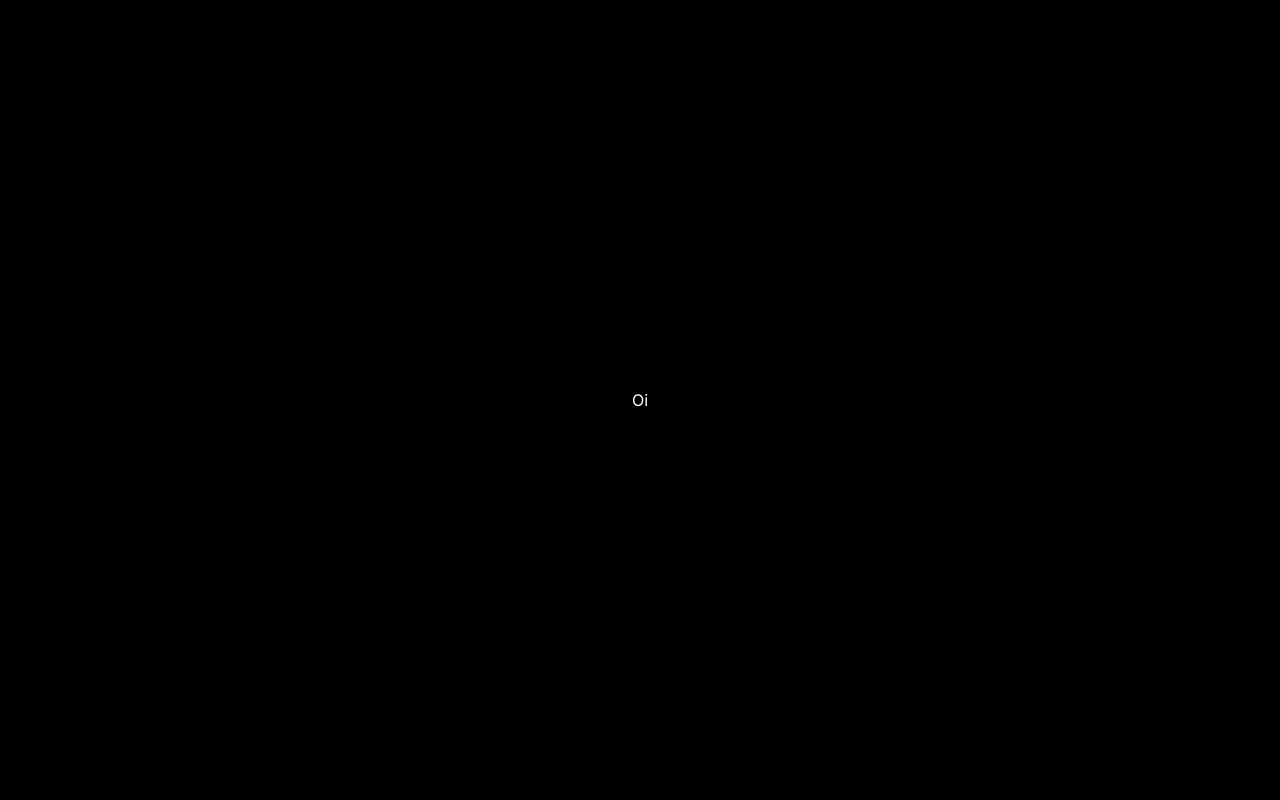
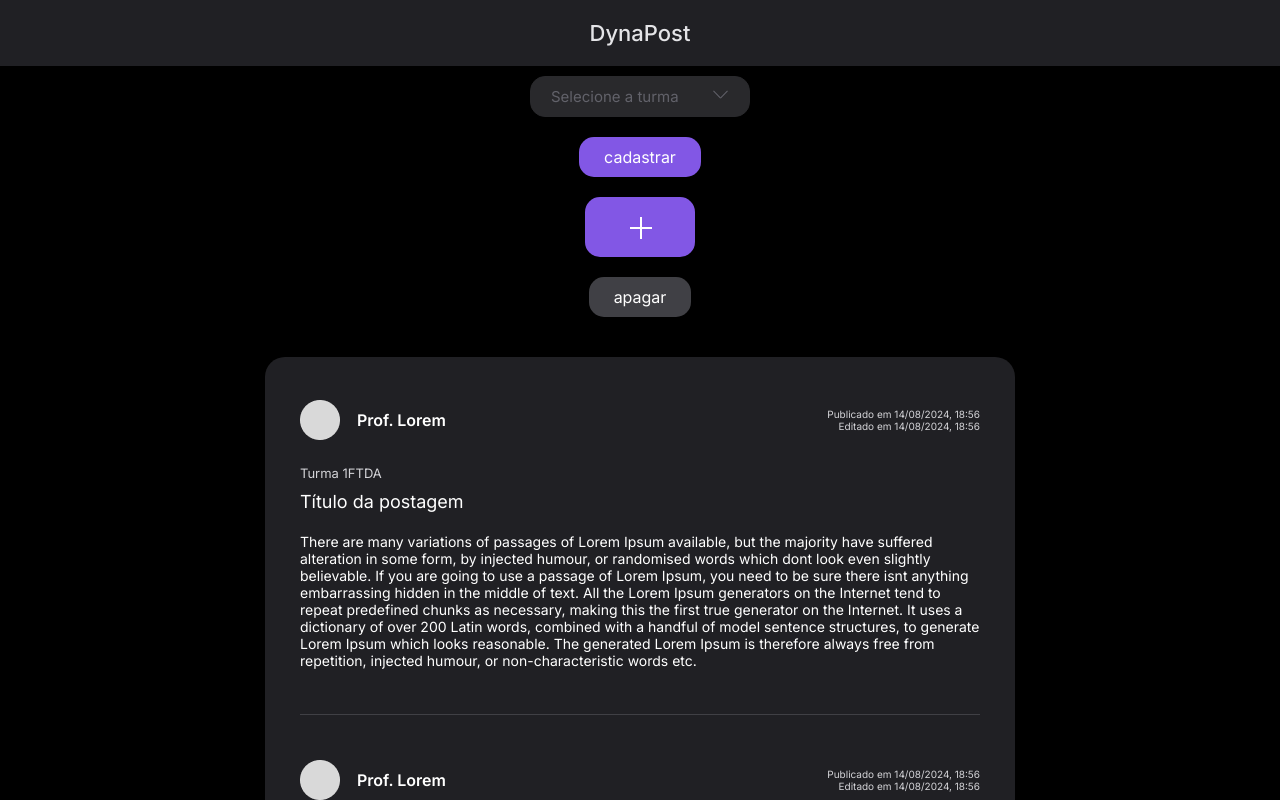
Before and after one commit to matheuscarvalheira/DynaPost, a Next.js app in the folder frontend/: page /feed in a window 1280 px wide. Shown: the top 800 px of the page. Built offline with nearby package versions, Linux system fonts and the light colour scheme.

Commit message:
feat(Feed): estrutura da pagina

```diff
--- a/frontend/src/templates/feed/index.tsx
+++ b/frontend/src/templates/feed/index.tsx
@@ -1,11 +1,23 @@
 import { FC } from "react";
-import * as S from "./styles";
+import { Post } from "@/components/post";
+import * as S from './styles';
+import { Header } from "@/components/header";
+import { Dropdown } from "@/components/dropdown";
+import { Button } from "@/components/button";
 
 export const FeedTemplate: FC = () => {
-
-    return (
-        <S.Main>
-            Oi
-        </S.Main>
-    )
+  return (
+    <S.Home>
+      <Header/>
+      <Dropdown items={['Turma 1', 'Turma 2', 'Turma 3']}/>
+      <Button text={'cadastrar'} onClick={() => console.log('cadastrar')}/>
+      <Button buttonType="open-modal" onClick={() => console.log('abrir')}/>
+      <Button text={'apagar'} buttonType="delete-post" onClick={() => console.log('apagar')}/>
+      <S.Feed>
+        <Post />
+        <Post />
+        <Post />
+      </S.Feed>
+    </S.Home>
+  )
 }
--- a/frontend/src/templates/feed/styles.ts
+++ b/frontend/src/templates/feed/styles.ts
@@ -1,29 +1,57 @@
+import { Container, Post } from "@/components/post/styles";
 import styled from "styled-components";
 
-export const Main = styled.main`
-    height: 100%;
+export const Home = styled.div`
+  display: flex;
+  flex-direction: column;
+  align-items: center;
+  padding-bottom: 50px;
+`;
+
+export const Feed = styled.section`
+  width: 750px;
+  margin-top: 30px;
+  background-color: ${({ theme }) => theme.blackRaisin};
+  padding: 43px 35px;
+  border-radius: 20px;
+  display: flex;
+  flex-direction: column;
+  gap: 90px;
+
+  @media (max-width: 800px) {
     width: 100%;
-    display: flex;
-    justify-content: center;
-    align-items: center;
-    flex-direction: column;
-`
+  }
 
-export const Form = styled.form`
-    display: flex;
-    justify-content: center;
-    align-items: center;
-    flex-direction: column;
-    input {
-        max-width: 380px;
-        width: 80vw;
-        margin-bottom: 30px;
+  @media (max-width: 600px) {
+    background-color: transparent;
+    gap: 50px;
+    padding: 0;
+  }
+
+  ${Post} {
+    cursor: pointer;
+
+    &:not(:last-child) {
+      &:after {
+        content: '';
+        height: 1px;
+        width: 100%;
+        display: block;
+        position: relative;
+        top: 45px;
+        background-color: ${({ theme }) => theme.arsenic};
+        cursor: auto;
+
+        @media (max-width: 600px) {
+          top: 25px;
+        }
+      }
     }
-    button {
-        margin: unset;
+
+    ${Container} {
+      @media (max-width: 600px) {
+        padding: 0 40px;
+      }
     }
-`
-
-export const Title = styled.h2`
-    margin-bottom: 64px;
-`
+  }
+`;
```
